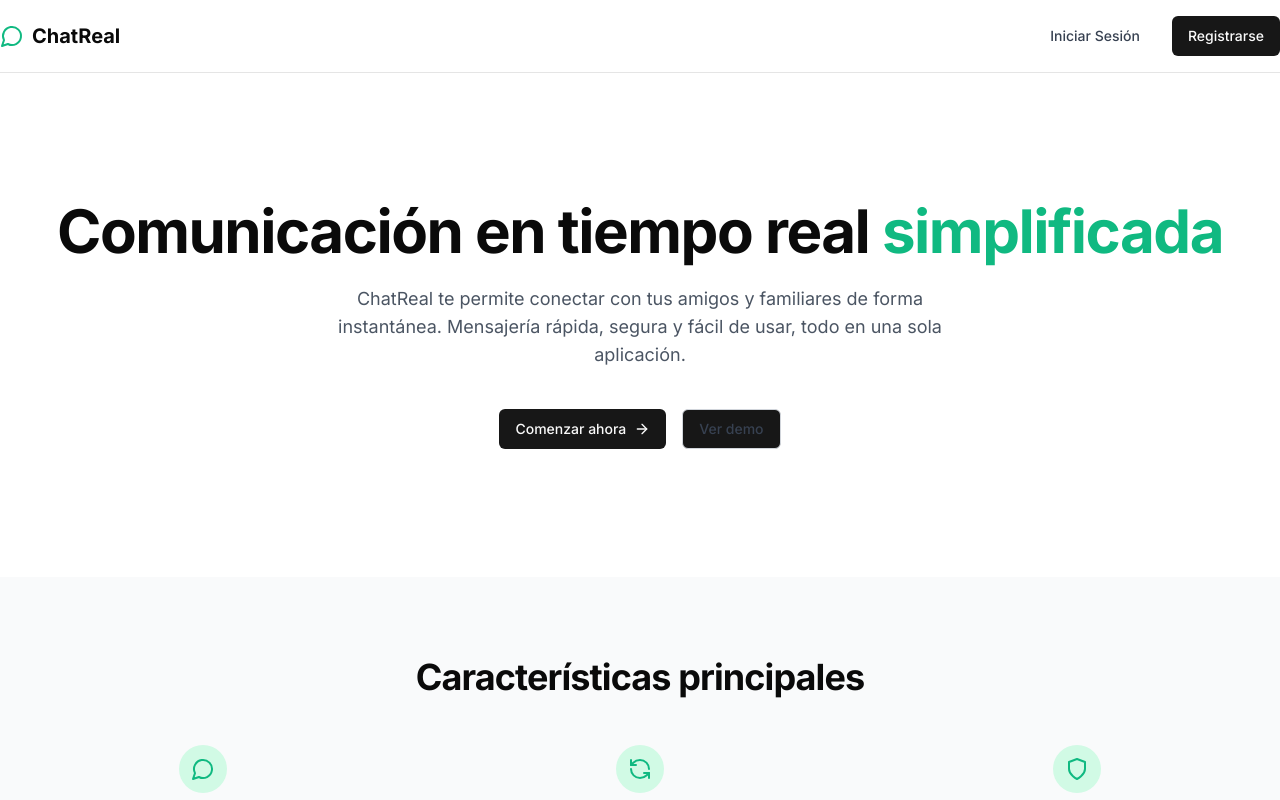
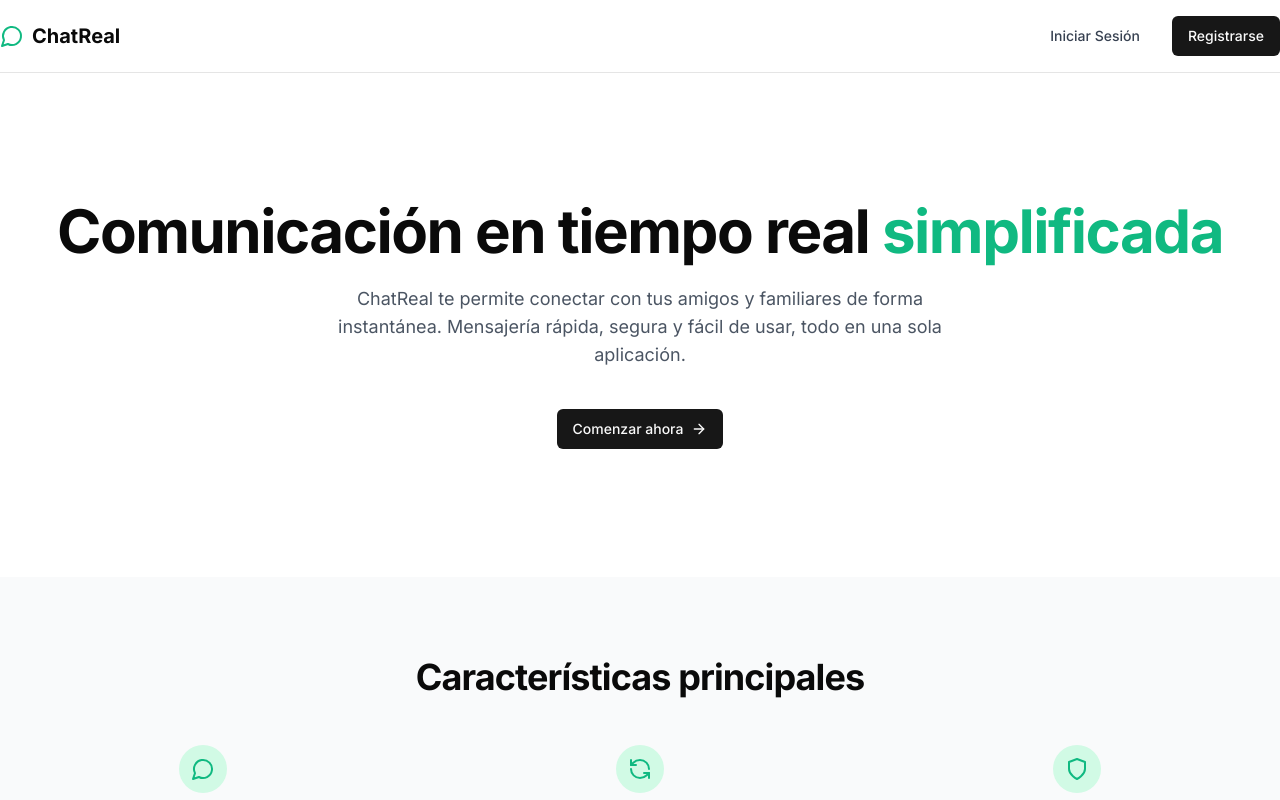
Before and after one commit to manuelguirado/chatFriends, a Next.js app in the folder frontend/: page / in a window 1280 px wide. Shown: the top 800 px of the page. Built offline with nearby package versions, Linux system fonts and the light colour scheme.

Commit message:
refactor: remove demo link from homepage

```diff
--- a/frontend/app/page.tsx
+++ b/frontend/app/page.tsx
@@ -41,11 +41,7 @@ export default function Home() {
                 <ArrowRight className="h-4 w-4" />
               </Button>
             </Link>
-            <Link href="/demo">
-              <Button className="border border-gray-300 text-gray-700 hover:bg-gray-100">
-                Ver demo
-              </Button>
-            </Link>
+
           </div>
         </div>
       </section>
```
